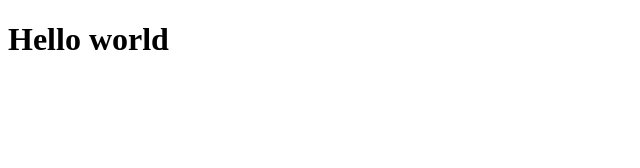
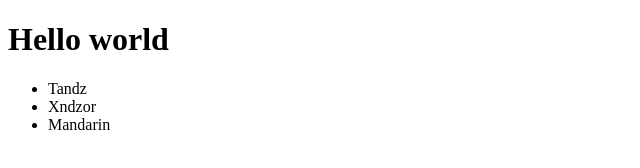
Before and after one commit to karlen-manukyan/git-lesson, a plain HTML site: page index.html in a window 1280 px wide. Shown: the whole page, without its empty margins (0-640 px from the left). Drawn offline with Linux system fonts and the light colour scheme.

Commit message:
Added list

```diff
--- a/index.html
+++ b/index.html
@@ -8,5 +8,11 @@
 </head>
 <body>
     <h1>Hello world</h1>
+
+    <ul>
+        <li>Tandz</li>
+        <li>Xndzor</li>
+        <li>Mandarin</li>
+    </ul>
 </body>
 </html>
```
